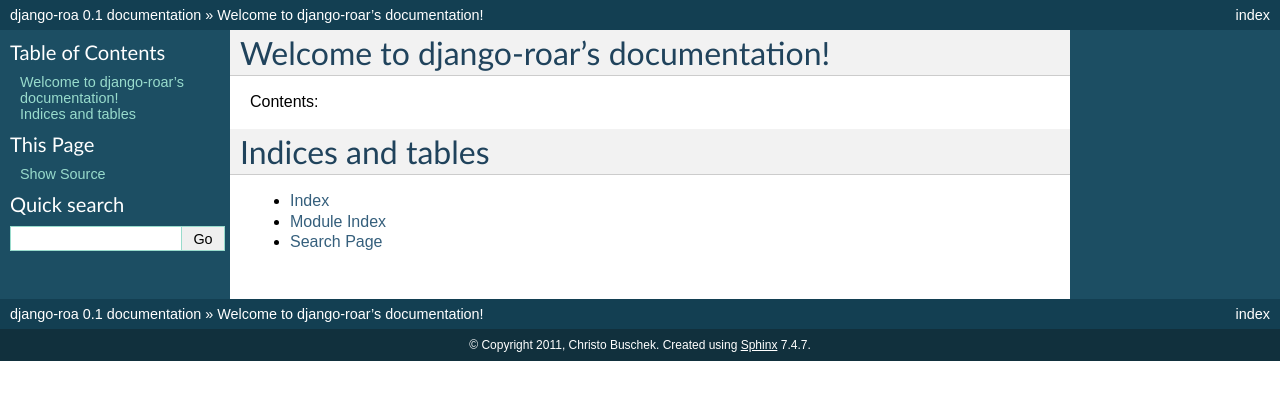
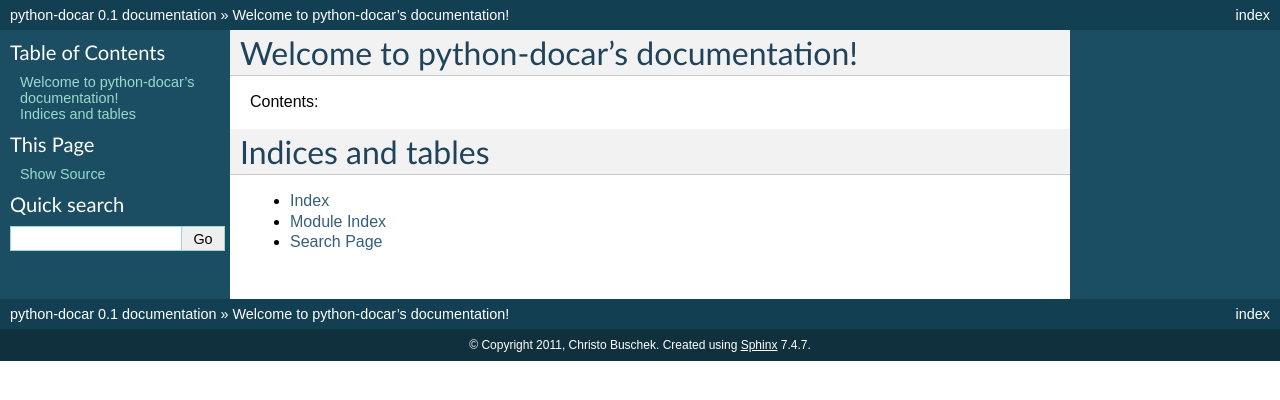
Before and after one commit to bendavis78/python-docar, a Sphinx documentation site: the page built from docs/index.rst, in a window 1280 px wide. Shown: the top 400 px of the page. Built offline with Sphinx 7.4.7, drawn with Linux system fonts in a browser that asks for light colours.

Commit message:
Updated docs to new package name.

```diff
--- a/docs/conf.py
+++ b/docs/conf.py
@@ -1,6 +1,6 @@
 # -*- coding: utf-8 -*-
 #
-# django-roa documentation build configuration file, created by
+# python-docar documentation build configuration file, created by
 # sphinx-quickstart on Sat Dec 17 18:44:13 2011.
 #
 # This file is execfile()d with the current directory set to its containing dir.
@@ -40,7 +40,7 @@
 master_doc = 'index'
 
 # General information about the project.
-project = u'django-roa'
+project = u'python-docar'
 copyright = u'2011, Christo Buschek'
 
 # The version info for the project you're documenting, acts as replacement for
@@ -164,7 +164,7 @@
 #html_file_suffix = None
 
 # Output file base name for HTML help builder.
-htmlhelp_basename = 'django-roadoc'
+htmlhelp_basename = 'python-docardoc'
 
 
 # -- Options for LaTeX output --------------------------------------------------
@@ -183,7 +183,7 @@
 # Grouping the document tree into LaTeX files. List of tuples
 # (source start file, target name, title, author, documentclass [howto/manual]).
 latex_documents = [
-  ('index', 'django-roa.tex', u'django-documents Documentation',
+  ('index', 'python-docar.tex', u'django-documents Documentation',
    u'Christo Buschek', 'manual'),
 ]
 
@@ -213,7 +213,7 @@
 # One entry per manual page. List of tuples
 # (source start file, name, description, authors, manual section).
 man_pages = [
-    ('index', 'django-roa', u'django-documents Documentation',
+    ('index', 'python-docar', u'django-documents Documentation',
      [u'Christo Buschek'], 1)
 ]
 
@@ -227,8 +227,8 @@
 # (source start file, target name, title, author,
 #  dir menu entry, description, category)
 texinfo_documents = [
-  ('index', 'django-roa', u'django-documents Documentation',
-   u'Christo Buschek', 'django-roa', 'One line description of project.',
+  ('index', 'python-docar', u'django-documents Documentation',
+   u'Christo Buschek', 'python-docar', 'One line description of project.',
    'Miscellaneous'),
 ]
 
--- a/docs/index.rst
+++ b/docs/index.rst
@@ -1,9 +1,9 @@
-.. django-roar documentation master file, created by
+.. python-docar documentation master file, created by
    sphinx-quickstart on Sat Dec 17 18:44:13 2011.
    You can adapt this file completely to your liking, but it should at least
    contain the root `toctree` directive.
 
-Welcome to django-roar's documentation!
+Welcome to python-docar's documentation!
 ============================================
 
 Contents:
```
Also changed, not shown: README.rst (+7 -7 lines).
